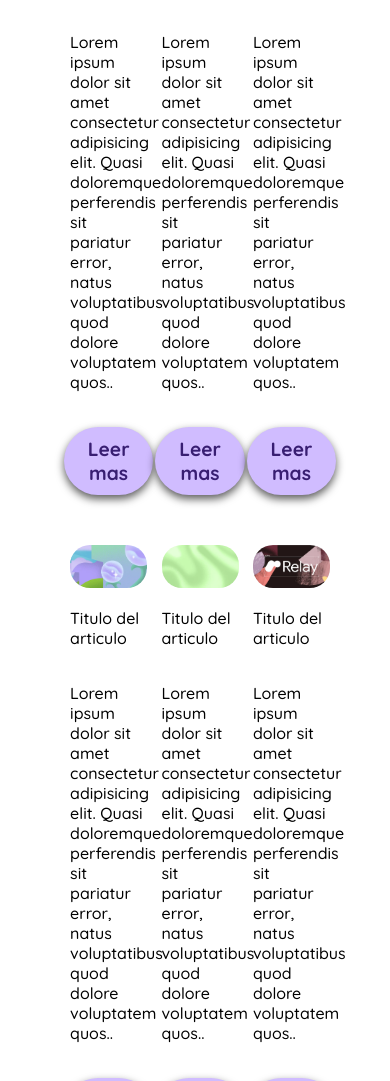
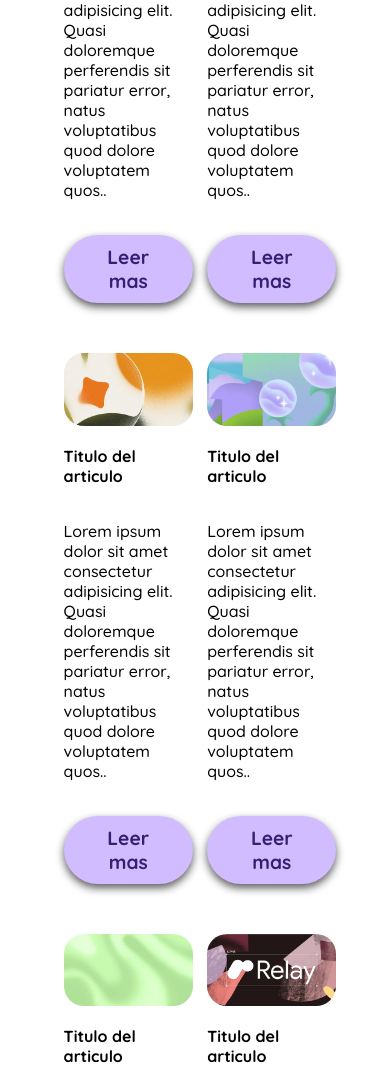
Before and after one commit to rCristianH/myBlog, a plain HTML site: page blogs.html in a window 390 px wide. Shown: the part 919-2000 px from the top of the page. Drawn offline with Linux system fonts and the light colour scheme.

Commit message:
responsive cards-posts

```diff
--- a/blogs.html
+++ b/blogs.html
@@ -37,7 +37,7 @@
     </header>
     <main class="blogs-main">
         <section class="blogs-news-container">
-            <div class="blogs-main-new">
+            <div class="blogs-main-new grid-container">
                 <h3>Noticias</h3>
                 <div class="blogs-news-img-container">
                     <img src="./assets/imgs/1.webp" alt="">
@@ -54,11 +54,11 @@
 
         </section>
         <section class="blogs-posts-container">
-            <div>
+            <div class="grid-container">
                 <h3></h3>
                 <article class="post-container">
                     <img src="./assets/imgs/1.webp" alt="">
-                    <p>Titulo del articulo</p>
+                    <p class="post-container-titulo-articulo">Titulo del articulo</p>
                     <p>Lorem ipsum dolor sit amet consectetur adipisicing elit. Quasi doloremque perferendis sit
                         pariatur error, natus voluptatibus quod dolore voluptatem quos..</p>
                     <div class="container-button blogs-button-container"><a href="" class="blogs-button">Leer mas</a>
@@ -66,7 +66,7 @@
                 </article>
                 <article class="post-container">
                     <img src="./assets/imgs/2.webp" alt="">
-                    <p>Titulo del articulo</p>
+                    <p class="post-container-titulo-articulo">Titulo del articulo</p>
                     <p>Lorem ipsum dolor sit amet consectetur adipisicing elit. Quasi doloremque perferendis sit
                         pariatur error, natus voluptatibus quod dolore voluptatem quos..</p>
                     <div class="container-button blogs-button-container"><a href="" class="blogs-button">Leer mas</a>
@@ -74,7 +74,7 @@
                 </article>
                 <article class="post-container">
                     <img src="./assets/imgs/3.webp" alt="">
-                    <p>Titulo del articulo</p>
+                    <p class="post-container-titulo-articulo">Titulo del articulo</p>
                     <p>Lorem ipsum dolor sit amet consectetur adipisicing elit. Quasi doloremque perferendis sit
                         pariatur error, natus voluptatibus quod dolore voluptatem quos..</p>
                     <div class="container-button blogs-button-container"><a href="" class="blogs-button">Leer mas</a>
@@ -82,7 +82,7 @@
                 </article>
                 <article class="post-container">
                     <img src="./assets/imgs/4.webp" alt="">
-                    <p>Titulo del articulo</p>
+                    <p class="post-container-titulo-articulo">Titulo del articulo</p>
                     <p>Lorem ipsum dolor sit amet consectetur adipisicing elit. Quasi doloremque perferendis sit
                         pariatur error, natus voluptatibus quod dolore voluptatem quos..</p>
                     <div class="container-button blogs-button-container"><a href="" class="blogs-button">Leer mas</a>
@@ -90,7 +90,7 @@
                 </article>
                 <article class="post-container">
                     <img src="./assets/imgs/5.webp" alt="">
-                    <p>Titulo del articulo</p>
+                    <p class="post-container-titulo-articulo">Titulo del articulo</p>
                     <p>Lorem ipsum dolor sit amet consectetur adipisicing elit. Quasi doloremque perferendis sit
                         pariatur error, natus voluptatibus quod dolore voluptatem quos..</p>
                     <div class="container-button blogs-button-container"><a href="" class="blogs-button">Leer mas</a>
@@ -98,7 +98,7 @@
                 </article>
                 <article class="post-container">
                     <img src="./assets/imgs/6.webp" alt="">
-                    <p>Titulo del articulo</p>
+                    <p class="post-container-titulo-articulo">Titulo del articulo</p>
                     <p>Lorem ipsum dolor sit amet consectetur adipisicing elit. Quasi doloremque perferendis sit
                         pariatur error, natus voluptatibus quod dolore voluptatem quos..</p>
                     <div class="container-button blogs-button-container"><a href="" class="blogs-button">Leer mas</a>
--- a/css/main.css
+++ b/css/main.css
@@ -30,6 +30,11 @@ html::-webkit-scrollbar-thumb {
   left: 0;
   right: 0;
 }
+.grid-container {
+  max-width: 980px;
+  margin: auto;
+}
+
 body {
   margin: 0;
   padding: 0;
@@ -207,11 +212,13 @@ main .main-container-title {
   padding-left: 10px;
   max-width: 30%;
   margin-bottom: 50px;
-
 }
 .blogs-posts-container .post-container p {
   margin-bottom: 35px;
   text-align: start;
+}
+.post-container-titulo-articulo{
+  font-weight: 700;
 }
 .blogs-posts-container .post-container img {
   width: 100%;
@@ -234,4 +241,13 @@ footer p {
   .main-container-title {
     font-size: 1.9rem;
   }
+  .blogs-main-new {
+    display: block;
+  }
+  .blogs-posts-container .post-container {
+    max-width: 48%;
+  }
+  .header-icons-container .icons {
+    max-width: 271px;
+  }
 }
```
Also changed, not shown: index.html (+0 -2 lines).
